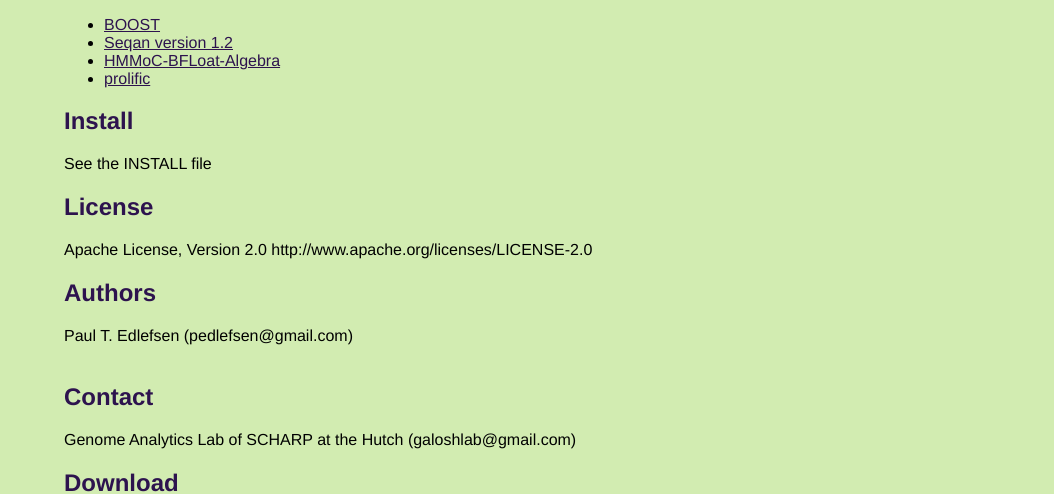
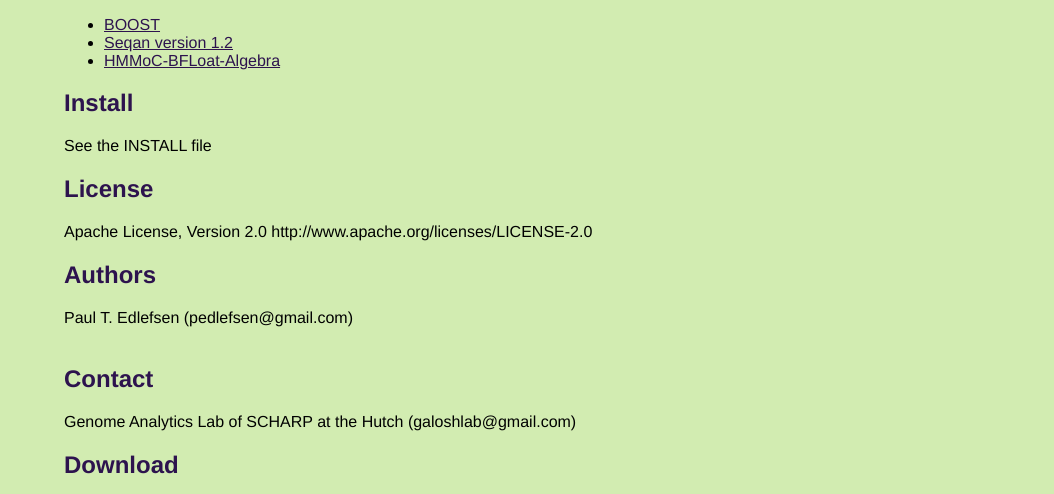
Before and after one commit to galosh/prolific, a plain HTML site: page index.html in a window 1280 px wide. Shown: the part 321-815 px from the top of the page, without its empty margins (226-1280 px from the left). Drawn offline with Linux system fonts and the light colour scheme.

Commit message:
Edited index.html via GitHub

```diff
--- a/index.html
+++ b/index.html
@@ -54,7 +54,6 @@
 <li><a href="http://sourceforge.net/projects/boost/files/boost/1.46.1/">BOOST</a>
 <li><a href="http://www.seqan.de/uploads/media/Seqan_Release_1.2.zip">Seqan version 1.2</a>
 <li><a href="http://pedlefsen.github.com/HMMoC-BFLoat-Algebra">HMMoC-BFLoat-Algebra</a>
-<li><a href="http://galosh.github.com/prolific">prolific</a>
 </ul>
 </p>
 <h2>Install</h2>
```
